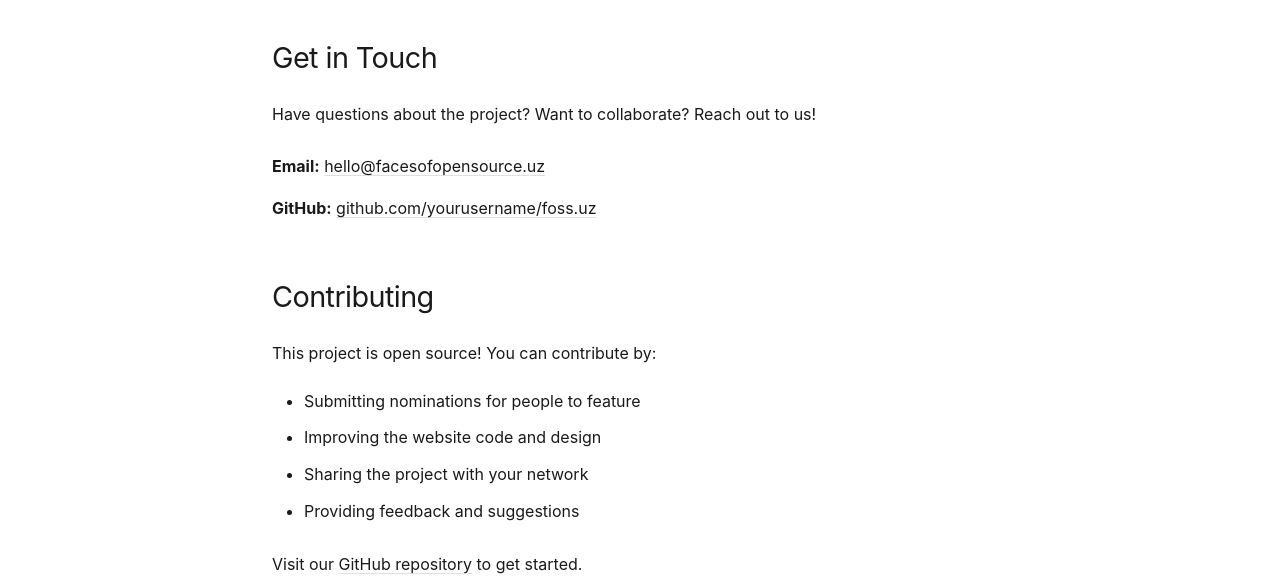
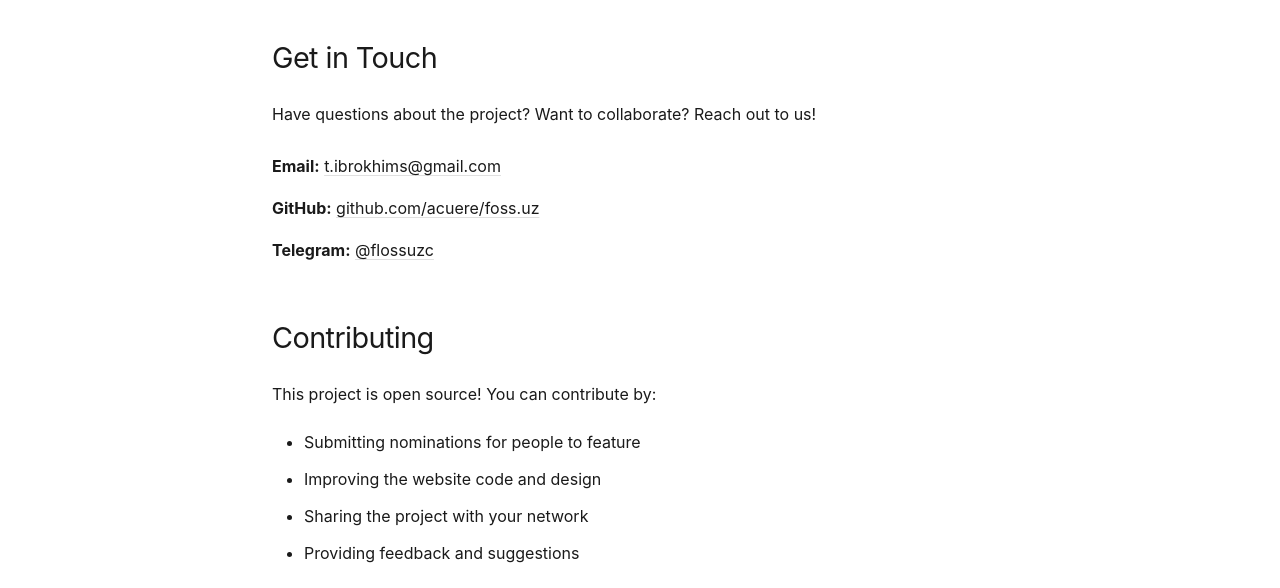
Before and after one commit to acuere/foss.uz, a website: page contact.html in a window 1280 px wide. Shown: the part 207-795 px from the top of the page. Drawn offline with Linux system fonts and the light colour scheme.

Commit message:
Update contact information (GitHub: acuere, Email: t.ibrokhims@gmail.com, Telegram: @flossuzc)

```diff
--- a/contact.html
+++ b/contact.html
@@ -35,8 +35,9 @@
                 <p data-i18n="contact.getInTouchText">Have questions about the project? Want to collaborate? Reach out to us!</p>
 
                 <div class="contact-info">
-                    <p><strong data-i18n="contact.email">Email:</strong> <a href="mailto:hello@facesofopensource.uz">hello@facesofopensource.uz</a></p>
-                    <p><strong data-i18n="contact.github">GitHub:</strong> <a href="https://github.com/yourusername/foss.uz" target="_blank">github.com/yourusername/foss.uz</a></p>
+                    <p><strong data-i18n="contact.email">Email:</strong> <a href="mailto:t.ibrokhims@gmail.com">t.ibrokhims@gmail.com</a></p>
+                    <p><strong data-i18n="contact.github">GitHub:</strong> <a href="https://github.com/acuere/foss.uz" target="_blank">github.com/acuere/foss.uz</a></p>
+                    <p><strong>Telegram:</strong> <a href="https://t.me/flossuzc" target="_blank">@flossuzc</a></p>
                 </div>
             </section>
 
@@ -49,7 +50,7 @@
                     <li data-i18n="contact.contribute3">Sharing the project with your network</li>
                     <li data-i18n="contact.contribute4">Providing feedback and suggestions</li>
                 </ul>
-                <p><span data-i18n="contact.contributingLink">Visit our</span> <a href="https://github.com/yourusername/foss.uz" target="_blank" data-i18n="contact.contributingLink2">GitHub repository</a> <span data-i18n="contact.contributingLink3">to get started.</span></p>
+                <p><span data-i18n="contact.contributingLink">Visit our</span> <a href="https://github.com/acuere/foss.uz" target="_blank" data-i18n="contact.contributingLink2">GitHub repository</a> <span data-i18n="contact.contributingLink3">to get started.</span></p>
             </section>
 
             <section class="contact-section">
@@ -62,7 +63,8 @@
     <footer class="footer">
         <p data-i18n="footer.copyright">&copy; 2025 Faces of Open Source Uzbekistan. All rights reserved.</p>
         <div class="social-links">
-            <a href="https://github.com/yourusername/foss.uz" target="_blank" aria-label="GitHub">GitHub</a>
+            <a href="https://github.com/acuere/foss.uz" target="_blank" aria-label="GitHub">GitHub</a>
+            <a href="https://t.me/flossuzc" target="_blank" aria-label="Telegram">Telegram</a>
         </div>
     </footer>
 
--- a/js/submit.js
+++ b/js/submit.js
@@ -109,7 +109,7 @@
     const body = encodeURIComponent(createEmailBody(data, photoFile));
 
     // Create mailto link
-    const mailtoUrl = `mailto:hello@facesofopensource.uz?subject=${subject}&body=${body}`;
+    const mailtoUrl = `mailto:t.ibrokhims@gmail.com?subject=${subject}&body=${body}`;
 
     // Show message and open email client
     const messageDiv = document.getElementById('form-message');
```
Also changed, not shown: about.html (+2 -1 lines), index.html (+2 -1 lines), person.html (+2 -1 lines), submit.html (+2 -1 lines), README.md.
